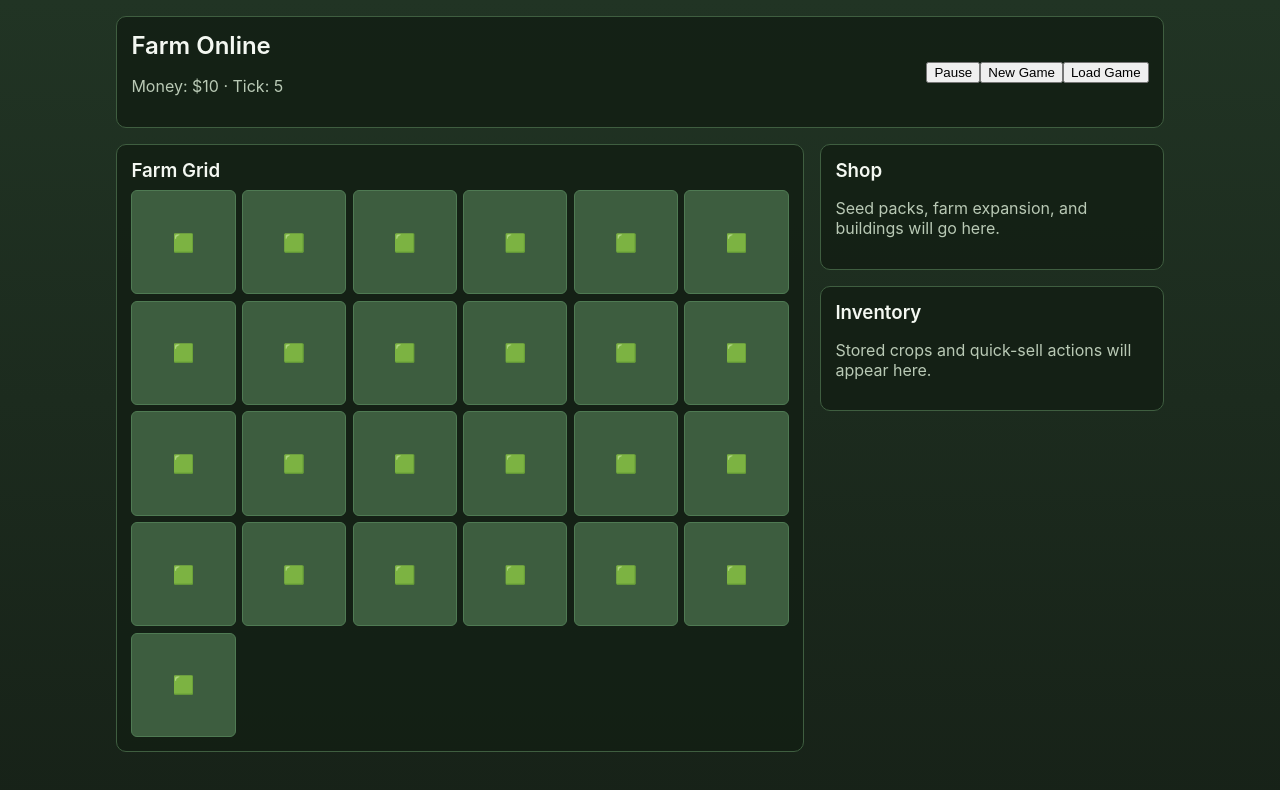
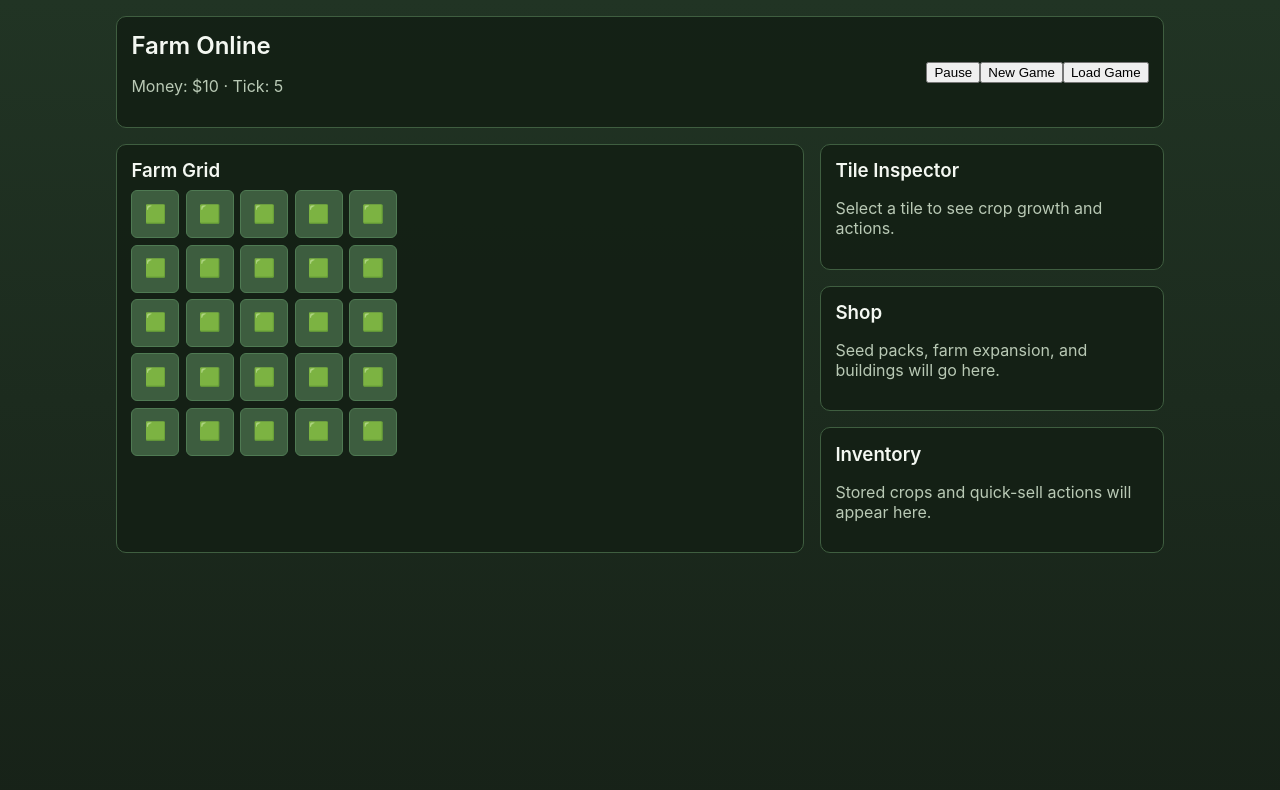
Before and after one commit to believeshe123-coder/Farm-Online, a React (Vite) app: page / in a window 1280 px wide. Shown: the top 790 px of the page. Built offline with nearby package versions, Linux system fonts and the light colour scheme.

Commit message:
Implement farm grid selection and tile inspector panel

```diff
--- a/src/App.jsx
+++ b/src/App.jsx
@@ -3,6 +3,7 @@ import HudBar from './ui/HudBar';
 import FarmGrid from './ui/FarmGrid';
 import ShopPanel from './ui/ShopPanel';
 import InventoryPanel from './ui/InventoryPanel';
+import TileInspector from './ui/TileInspector';
 import { createNewGame } from './game/createNewGame';
 import { loadGame, saveGame } from './game/save';
 import { advanceTick } from './game/tick';
@@ -51,8 +52,26 @@ export default function App() {
         onLoadGame={handleLoadGame}
       />
       <main className="main-layout">
-        <FarmGrid tiles={gameState.tiles} />
+        <FarmGrid
+          tiles={gameState.tiles}
+          gridSize={gameState.gridSize}
+          selectedTileIndex={gameState.selectedTileIndex}
+          onSelectTile={(index) =>
+            setGameState((prevState) => ({
+              ...prevState,
+              selectedTileIndex: index,
+            }))
+          }
+        />
         <aside className="side-panels">
+          <TileInspector
+            selectedTileIndex={gameState.selectedTileIndex}
+            selectedTile={
+              gameState.selectedTileIndex === null
+                ? null
+                : gameState.tiles[gameState.selectedTileIndex]
+            }
+          />
           <ShopPanel />
           <InventoryPanel />
         </aside>
--- a/src/styles.css
+++ b/src/styles.css
@@ -57,19 +57,28 @@ h3 {
 }
 
 .farm-grid {
+  --tile-size: 3rem;
   display: grid;
-  grid-template-columns: repeat(6, minmax(0, 1fr));
   gap: 0.4rem;
+  justify-content: start;
 }
 
 .tile {
-  aspect-ratio: 1;
+  width: var(--tile-size);
+  height: var(--tile-size);
+  padding: 0;
   display: grid;
   place-items: center;
   border-radius: 6px;
   background: #3d5d3f;
   border: 1px solid #4f7a53;
   font-size: 1.1rem;
+  cursor: pointer;
+}
+
+.tile.selected {
+  outline: 2px solid #f2d27a;
+  outline-offset: 1px;
 }
 
 .hud {
--- a/src/ui/FarmGrid.jsx
+++ b/src/ui/FarmGrid.jsx
@@ -1,14 +1,20 @@
 import { tileToGlyph } from '../render/tileToGlyph';
 
-export default function FarmGrid({ tiles }) {
+export default function FarmGrid({ tiles, gridSize, selectedTileIndex, onSelectTile }) {
   return (
     <section className="grid-panel">
       <h3>Farm Grid</h3>
-      <div className="farm-grid">
+      <div className="farm-grid" style={{ gridTemplateColumns: `repeat(${gridSize}, var(--tile-size))` }}>
         {tiles.map((tile, index) => (
-          <div key={index} className="tile" title={`Tile ${index + 1}`}>
+          <button
+            key={index}
+            type="button"
+            className={`tile ${selectedTileIndex === index ? 'selected' : ''}`}
+            title={`Tile ${index + 1}`}
+            onClick={() => onSelectTile(index)}
+          >
             {tileToGlyph(tile)}
-          </div>
+          </button>
         ))}
       </div>
     </section>
--- a/src/ui/TileInspector.jsx
+++ b/src/ui/TileInspector.jsx
@@ -1,8 +1,32 @@
-export default function TileInspector() {
+export default function TileInspector({ selectedTile, selectedTileIndex }) {
+  if (selectedTileIndex === null || !selectedTile) {
+    return (
+      <section className="panel">
+        <h3>Tile Inspector</h3>
+        <p className="muted">Select a tile to see crop growth and actions.</p>
+      </section>
+    );
+  }
+
+  const kind = selectedTile.type ?? 'unknown';
+  const cropInfo = selectedTile.crop ?? selectedTile.cropId;
+  const buildingInfo = selectedTile.building ?? selectedTile.buildingId;
+
   return (
     <section className="panel">
       <h3>Tile Inspector</h3>
-      <p className="muted">Select a tile to see crop growth and actions.</p>
+      <p>
+        <strong>Tile:</strong> {selectedTileIndex + 1}
+      </p>
+      <p>
+        <strong>Kind:</strong> {kind}
+      </p>
+      <p>
+        <strong>Crop:</strong> {cropInfo ? String(cropInfo) : 'None'}
+      </p>
+      <p>
+        <strong>Building:</strong> {buildingInfo ? String(buildingInfo) : 'None'}
+      </p>
     </section>
   );
 }
```
